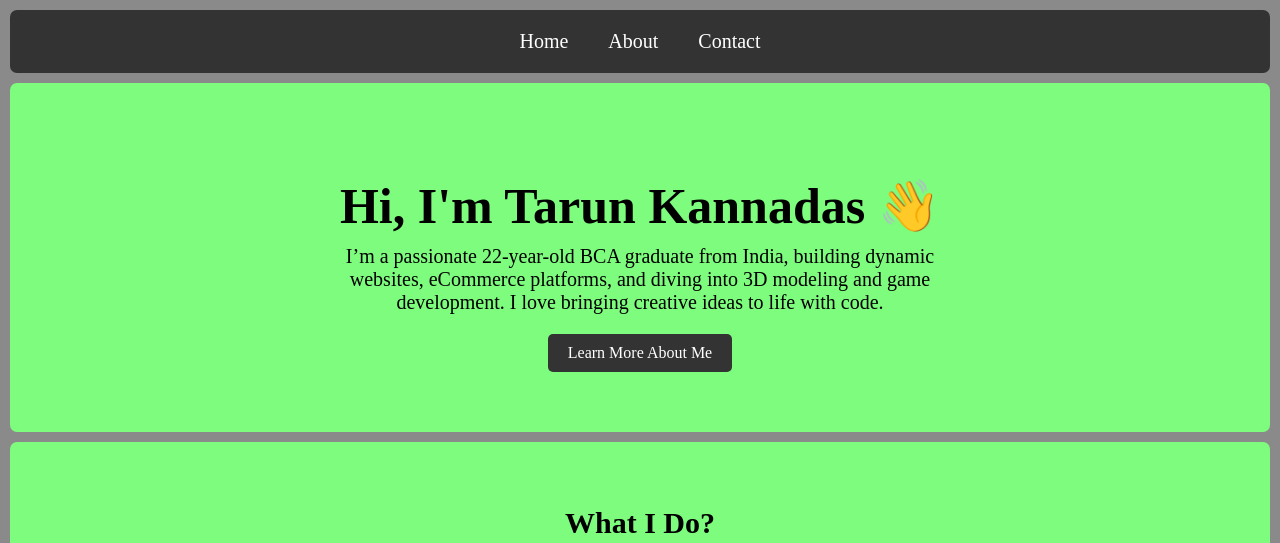
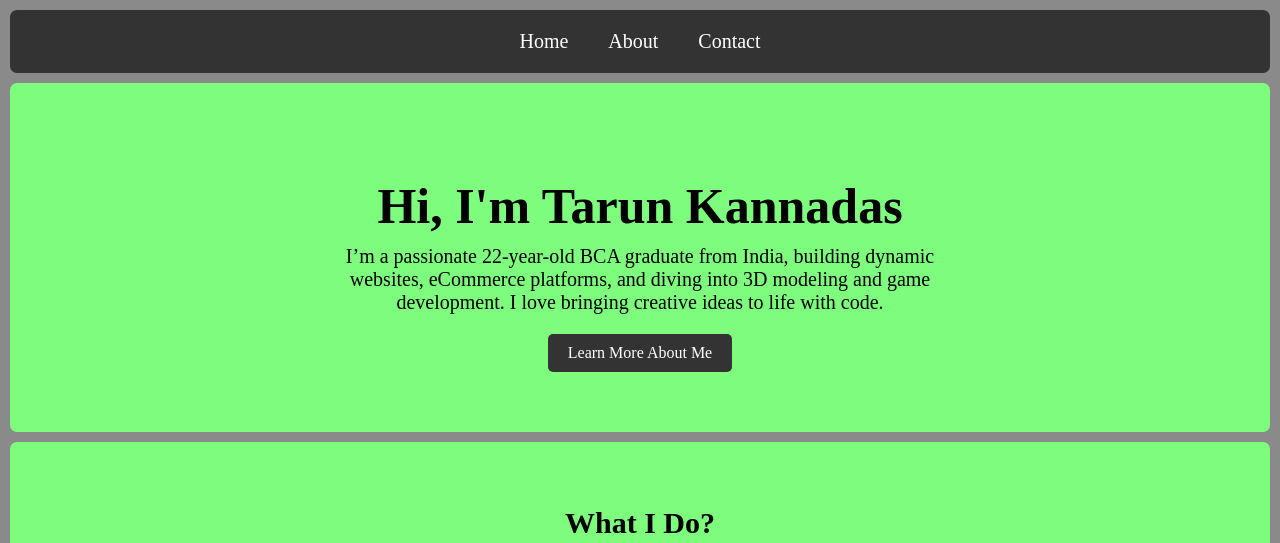
Before and after one commit to Tarun-Kannadas/PortfolioWebsite, a plain HTML site: page home.html in a window 1280 px wide. Shown: the top 543 px of the page. Drawn offline with Linux system fonts and the light colour scheme.

Commit message:
update commit

```diff
--- a/home.html
+++ b/home.html
@@ -19,7 +19,7 @@
 
   <!-- Hero -->
   <div class="hero_section">
-    <h1 class="h1_hero">Hi, I'm Tarun Kannadas 👋</h1>
+    <h1 class="h1_hero">Hi, I'm Tarun Kannadas</h1>
     <p class="p_hero">
       I’m a passionate 22-year-old BCA graduate from India,
       building dynamic websites, eCommerce platforms,
```
